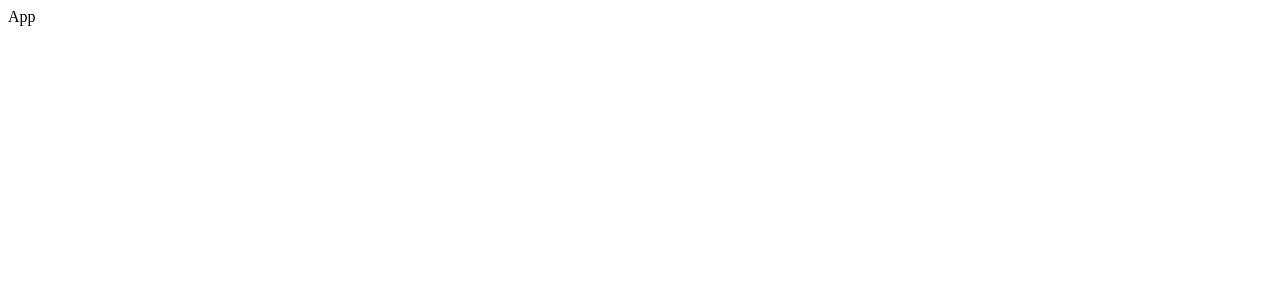
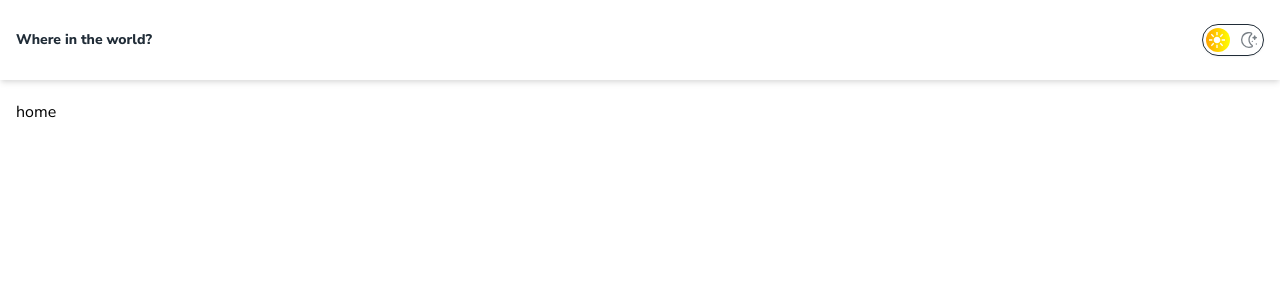
Before and after one commit to xyzeez/where-in-the-world, a React (Vite) app: page /home in a window 1280 px wide. Shown: the top 300 px of the page. Built offline with nearby package versions, Linux system fonts and the light colour scheme.

Commit message:
✨ feat(app): defined app routes

```diff
--- a/src/App.jsx
+++ b/src/App.jsx
@@ -1,5 +1,39 @@
+import {
+  createBrowserRouter,
+  Navigate,
+  RouterProvider,
+} from 'react-router-dom';
+
+// Components
+import AppLayout from './ui/AppLayout';
+
+// Pages
+import Home from './pages/Home';
+import Countries from './pages/Countries';
+
+const router = createBrowserRouter([
+  {
+    path: '/',
+    element: <AppLayout />,
+    children: [
+      {
+        path: '/',
+        element: <Navigate replace to="home" />,
+      },
+      {
+        path: 'home',
+        element: <Home />,
+      },
+      {
+        path: 'countries',
+        element: <Countries />,
+      },
+    ],
+  },
+]);
+
 const App = () => {
-  return <div>App</div>;
+  return <RouterProvider router={router} />;
 };
 
 export default App;
```
